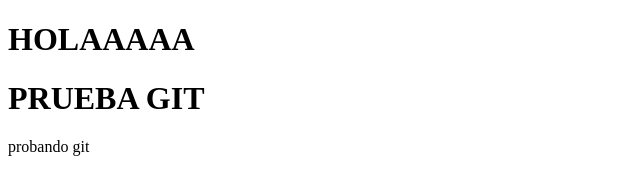
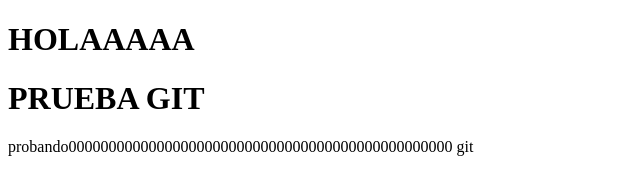
Before and after one commit to RodryDev/practica-git, a plain HTML site: page index.html in a window 1280 px wide. Shown: the whole page, without its empty margins (0-640 px from the left). Drawn offline with Linux system fonts and the light colour scheme.

Commit message:
Update index.html

```diff
--- a/index.html
+++ b/index.html
@@ -17,7 +17,7 @@
         PRUEBA GIT
     </h1>
 
-      <p> probando git </p>
+      <p> probando000000000000000000000000000000000000000000000000     git </p>
 </p>
   </div>
 
```
